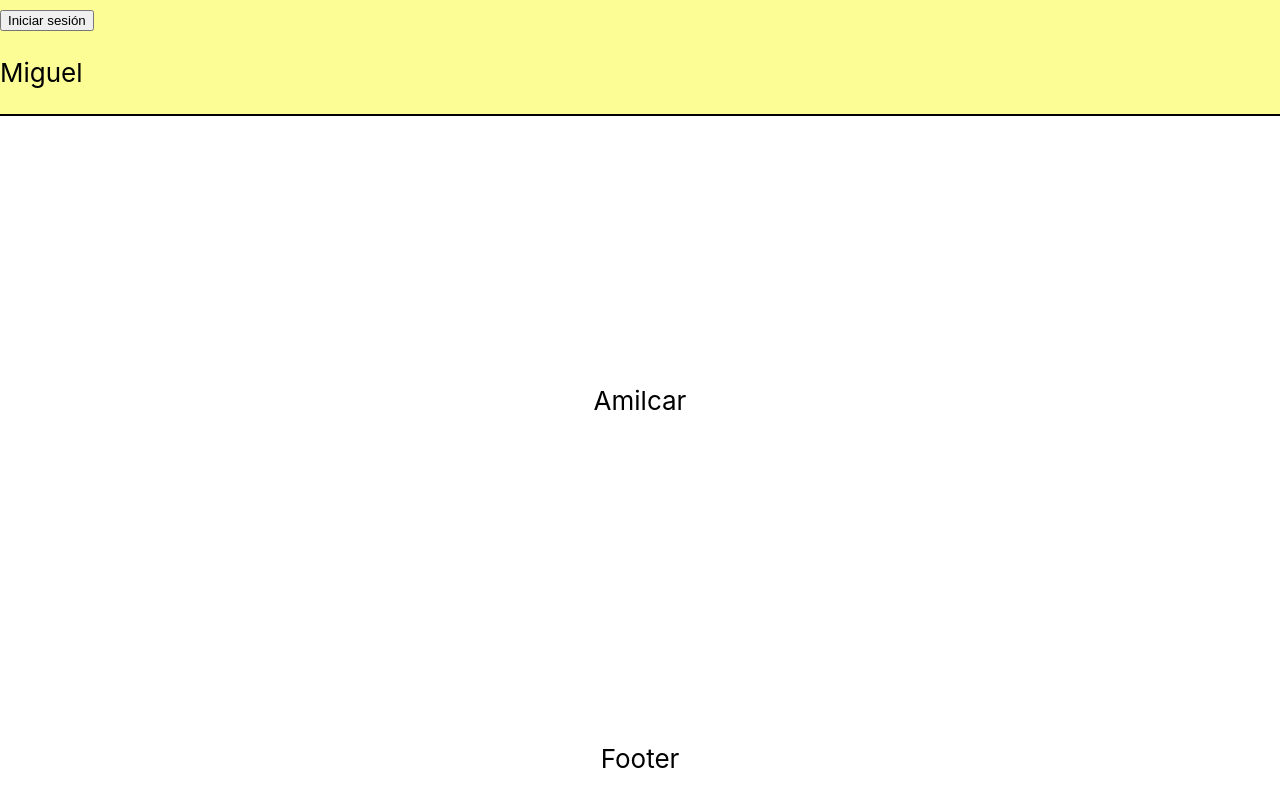
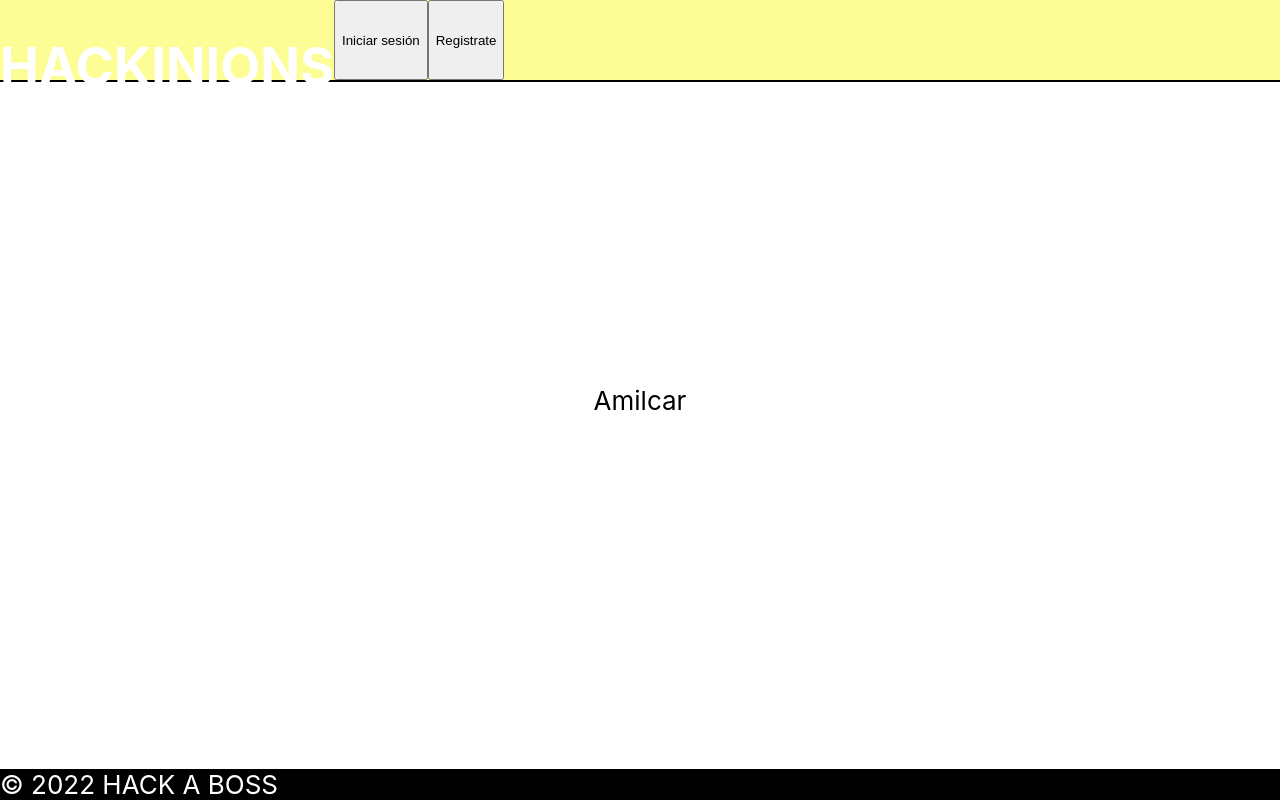
Before and after one commit to proyectosaruiz/HACKINIO-React, a React (Create React App) app in the folder hackinions_front/: page / in a window 1280 px wide. Built offline with nearby package versions, Linux system fonts and the light colour scheme.

Commit message:
separacion de head y footer en componentes

```diff
--- a/hackinions_front/src/App.css
+++ b/hackinions_front/src/App.css
@@ -1,26 +1,30 @@
-.App {
+.App-container {
   background-color: white;
   min-height: 100vh;
   display: flex;
-  flex-direction: column;
+  justify-content: center;
   align-items: center;
-  justify-content: center;
+  /* display: grid;
+  grid-template-areas:
+    "header"
+    "main"
+    "footer";
+  grid-template-rows: 5rem 1fr 3rem; */
+
   font-size: calc(10px + 2vmin);
   color: white;
 }
-.App-header {
-  background-color: #fdfd96;
-  width: 100vw;
-  color: black;
-  position: absolute;
-  top: 0;
-  border-bottom: 2px black solid;
+/* img {
+  object-fit: cover;
+  width: 100%;
+  height: 100%;
+} */
+/* .App-header {
+  grid-area: header;
 }
-.App-main {
-  color: black;
+.App.main {
+  grid-area: main;
 }
 .App-footer {
-  color: black;
-  bottom: 0;
-  position: absolute;
-}
+  grid-area: footer;
+} */
--- a/hackinions_front/src/App.js
+++ b/hackinions_front/src/App.js
@@ -3,16 +3,20 @@ import { BrowserRouter } from "react-router-dom";
 import { Route, Routes } from "react-router";
 import Hackinions from "./views/Hackinions/Hackinions";
 import Login from "./views/Login/Login";
+import { Header } from "./components/Header/Header";
+import { Footer } from "./components/Footer/Footer";
 
 function App() {
   return (
-    <div className="App container">
+    <div className="App-container">
+      <Header></Header>
       <BrowserRouter>
         <Routes>
           <Route path="/" element={<Hackinions />} />
           <Route path="/login" element={<Login />} />
         </Routes>
       </BrowserRouter>
+      <Footer></Footer>
     </div>
   );
 }
--- /dev/null
+++ b/hackinions_front/src/components/Access/Access.js
@@ -0,0 +1,12 @@
+import React from "react";
+import Button from "../Button";
+function Access() {
+  return (
+    <>
+      <Button text="Iniciar sesión"></Button>
+      <Button text="Registrate"></Button>
+    </>
+  );
+}
+
+export default Access;
--- /dev/null
+++ b/hackinions_front/src/components/Footer/Footer.css
@@ -0,0 +1,7 @@
+.App-footer {
+  bottom: 0;
+  position: absolute;
+  max-height: 50px;
+  width: 100%;
+  background-color: black;
+}
--- a/hackinions_front/src/components/Footer/Footer.js
+++ b/hackinions_front/src/components/Footer/Footer.js
@@ -1,8 +1,11 @@
-import logo from "../../../public/original.png";
+import logo from "./original.png";
+import "./Footer.css";
+export const Footer = () => {
+  return (
+    <div className="App-footer">
+      {/* <img src={logo} /> */}
 
-export const Footer = () => {
-  return;
-  <img src={logo} />;
-
-  <footer>© 2022 HACK A BOSS</footer>;
+      <footer>© 2022 HACK A BOSS</footer>
+    </div>
+  );
 };
--- /dev/null
+++ b/hackinions_front/src/components/Header/Header.css
@@ -0,0 +1,11 @@
+.App-header {
+  max-height: 100%;
+  width: 100vw;
+  height: 5rem;
+  background-color: #fdfd96;
+  position: absolute;
+  top: 0;
+  border-bottom: 2px black solid;
+  display: flex;
+  flex-direction: row;
+}
--- a/hackinions_front/src/components/Header/header.js
+++ b/hackinions_front/src/components/Header/Header.js
@@ -1,12 +1,14 @@
 //import { Auth } from "./Auth";
 import { Link } from "react-router-dom";
+import "./Header.css";
+import Button from "../Button";
+import Access from "../Access/Access";
 
 export const Header = () => {
   return (
-    <header>
-      <h1>
-        <Link to={"/"}>Mini Twitter</Link>
-      </h1>
+    <header className="App-header">
+      <h1>HACKINIONS</h1>
+      <Access></Access>
       {/* <nav>
         <Auth />
       </nav> */}
--- a/hackinions_front/src/views/Hackinions/Hackinions.css
+++ b/hackinions_front/src/views/Hackinions/Hackinions.css
@@ -31,29 +31,7 @@
 
 /* esto que esta comentado lo monte con el grid */
 
-.App {
-  background-color: white;
-  min-height: 100vh;
-  display: flex;
-  flex-direction: column;
-  align-items: center;
-  justify-content: center;
-  font-size: calc(10px + 2vmin);
-  color: white;
-}
-.App-header {
-  background-color: #fdfd96;
-  width: 100vw;
-  color: black;
-  position: absolute;
-  top: 0;
-  border-bottom: 2px black solid;
-}
 .App-main {
   color: black;
+  grid-area: main;
 }
-.App-footer {
-  color: black;
-  bottom: 0;
-  position: absolute;
-}
--- a/hackinions_front/src/views/Hackinions/Hackinions.jsx
+++ b/hackinions_front/src/views/Hackinions/Hackinions.jsx
@@ -1,26 +1,13 @@
 import "./Hackinions.css";
 import Button from "../../components/Button/index";
-import { useNavigate } from "react-router";
 
 //este es el codigo que tu hiciste, colocado donde yo creo que debe ir
 function Hackinions() {
-  const navigate = useNavigate();
-
   return (
-    <div className="App">
-      <header className="App-header">
-        <Button click={() => navigate("/login")} text="Iniciar sesión"></Button>
-        <p>Miguel</p>
-      </header>
-      <main className="App-main">
-        {" "}
-        <p>Amilcar</p>{" "}
-      </main>
-      <footer className="App-footer">
-        {" "}
-        <p>Footer</p>
-      </footer>
-    </div>
+    <main className="App-main">
+      {" "}
+      <p>Amilcar</p>{" "}
+    </main>
   );
 }
 
```
Also changed, not shown: hackinions_front/src/components/Footer/original.png (renamed from hackinions_front/public/original.png).
